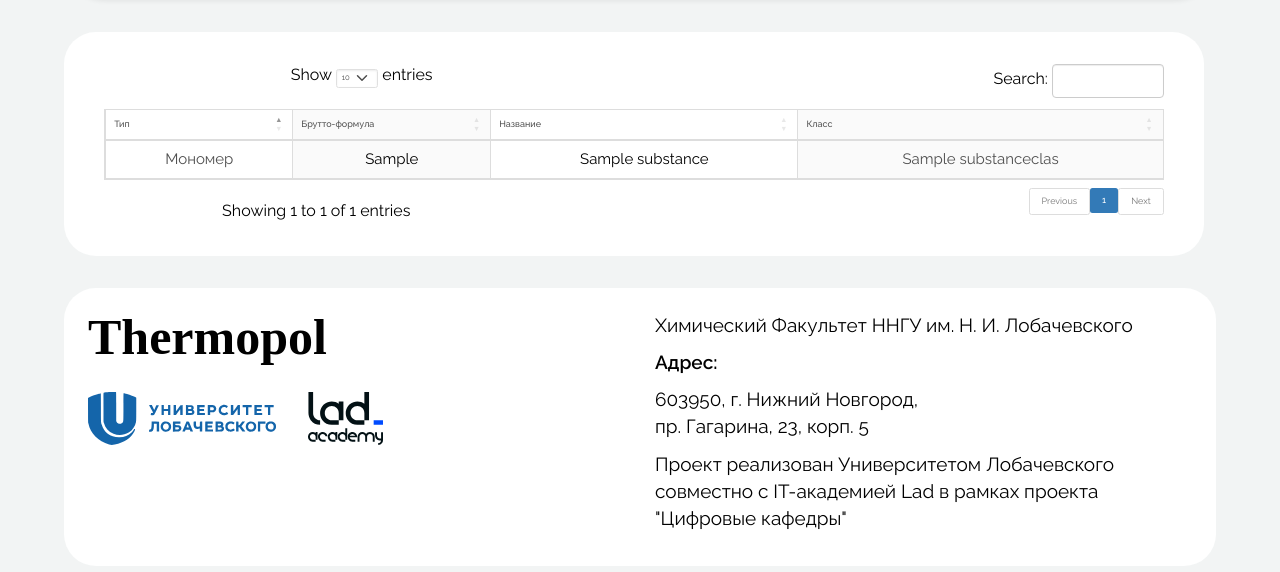
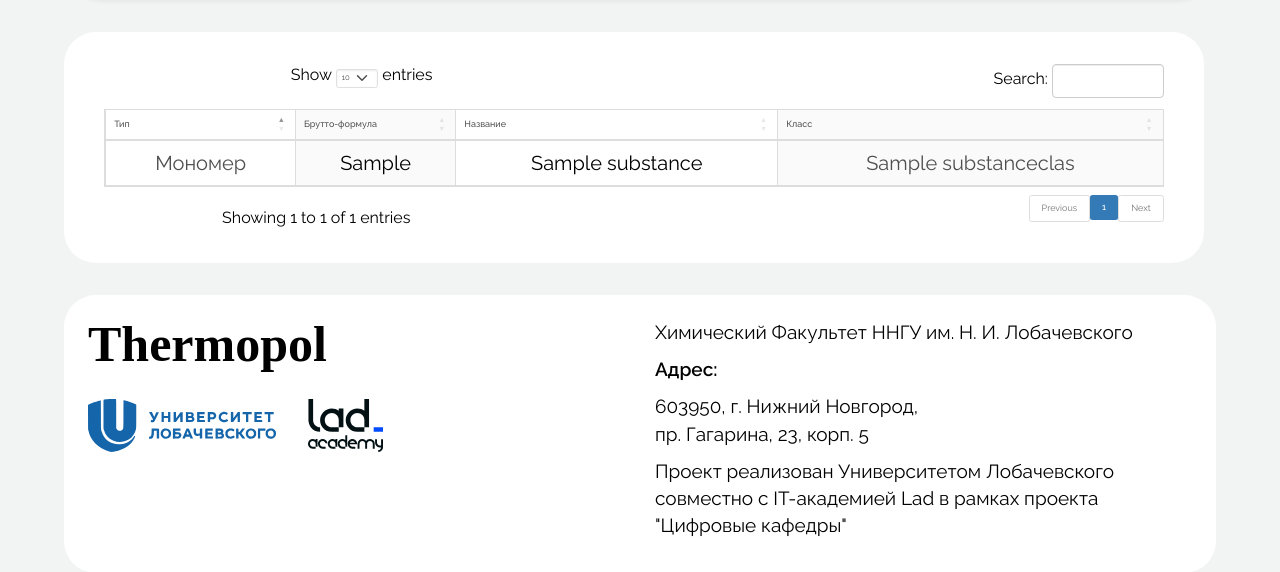
Before and after one commit to CK-Himiki/Thermopol, a Django app: page /stream in a window 1280 px wide. Shown: the part 106-678 px from the top of the page. Run offline with Django 4.2, Linux system fonts and the light colour scheme; tables that the repository leaves empty hold one stand-in row (values such as "Sample post"); some libraries are stand-ins or nearby versions; some web fonts are replaced.

Commit message:
enlarge font

```diff
--- a/myapp/templates/stream.html
+++ b/myapp/templates/stream.html
@@ -17,7 +17,7 @@
     <tbody>
     {% cache 600 subs_table %}
     {% for substance in substances %}
-    <tr class="fs-4">
+    <tr class="fs-2">
         <td>{{ substance.substance_type }}</td>
         <td><a href="/edit/{{substance.pk}}">{{ substance.formula }}</a></td>
         <td><a href="/edit/{{substance.pk}}">{{ substance.name }}</a></td>
```
